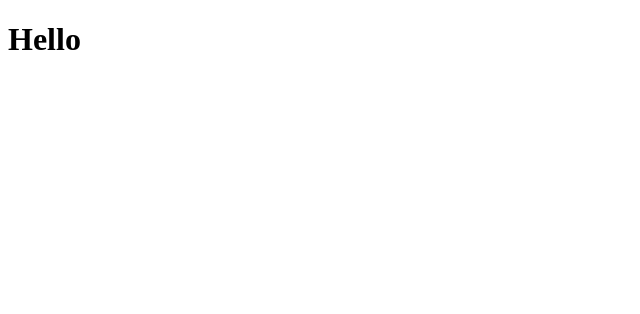
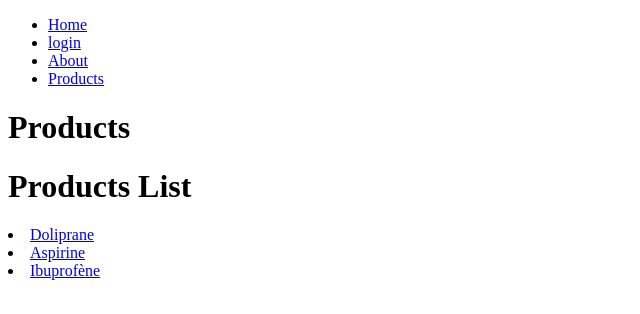
Before and after one commit to kadiebweoscar0/GESTION-PHARMA, a React (Vite) app: page /products in a window 1280 px wide. Shown: the top 314 px of the page, without its empty margins (0-640 px from the left). Built offline with nearby package versions, Linux system fonts and the light colour scheme.

Commit message:
configuration des routes et affichage produits

```diff
--- a/package.json
+++ b/package.json
@@ -11,7 +11,8 @@
   },
   "dependencies": {
     "react": "^18.2.0",
-    "react-dom": "^18.2.0"
+    "react-dom": "^18.2.0",
+    "react-router-dom": "^6.20.0"
   },
   "devDependencies": {
     "@types/react": "^18.2.37",
--- a/src/App.jsx
+++ b/src/App.jsx
@@ -1,9 +1,28 @@
-
+import React from "react";
+import { BrowserRouter, Routes, Route } from "react-router-dom";
+import Home from "./pages/home";
+import About from "./pages/about";
+import Login from "./pages/login";
+import Products from "./pages/products";
+import SingleProduct from "./pages/singleProduct";
+import ProductsList from "./pages/ProductsList";
+import NavBar from "./components/navBar";
 
 function App() {
 
   return (
-    <h1>Hello</h1>
+    <BrowserRouter>
+      <NavBar />
+      <Routes>
+        <Route path="/" element={<Home />} />
+        <Route path="/login" element={<Login />} />
+        <Route path="/about" element={<About />} />
+        <Route path="/products" element={<Products />} >
+          <Route index element={<ProductsList />}/>
+          <Route path=":id" element={<SingleProduct />} />
+        </Route>
+      </Routes>
+    </BrowserRouter>
   )
 }
 
--- /dev/null
+++ b/src/components/button.jsx
@@ -0,0 +1,7 @@
+
+function Button(props) {
+    return(
+        <button>{props.ValueButton}</button>
+    )
+}
+export default Button;
--- /dev/null
+++ b/src/components/navBar.jsx
@@ -0,0 +1,16 @@
+import React from "react"
+import { NavLink } from "react-router-dom";
+
+function NavBar() {
+    return(
+        <nav>
+            <ul>
+            <li><NavLink to="/">Home</NavLink></li>
+            <li><NavLink to="/login">login</NavLink></li>
+            <li><NavLink to="/about">About</NavLink></li>
+            <li><NavLink to="/products">Products</NavLink></li>
+            </ul>
+         </nav>
+    )
+}
+export default NavBar
--- a/src/main.jsx
+++ b/src/main.jsx
@@ -1,6 +1,7 @@
 import React from 'react'
 import ReactDOM from 'react-dom/client'
 import App from './App.jsx'
+
 
 ReactDOM.createRoot(document.getElementById('root')).render(
   <React.StrictMode>
--- a/src/pages/ProductsList.jsx
+++ b/src/pages/ProductsList.jsx
@@ -1,8 +1,39 @@
+import { Link } from "react-router-dom";
 
+
+const products = [
+    {
+        id: "1",
+        name: "Doliprane",
+        image: "https://dummyimage.com/200x200/000/fff&text=Doliprane",
+        description: "Le Doliprane est un médicament contre la douleur et la fièvre couramment utilisé pour soulager les maux de tête, les douleurs musculaires, les courbatures, les douleurs dentaires, les maux de gorge et les fièvres."
+    },
+    {
+        id: "2",
+        name: "Aspirine",
+        image: "https://dummyimage.com/200x200/000/fff&text=Aspirine",
+        description: "L'aspirine est un médicament anti-inflammatoire non stéroïdien (AINS) qui est utilisé pour soulager la douleur, la fièvre et l'inflammation."
+    },
+    {
+        id: "3",
+        name: "Ibuprofène",
+        image: "https://dummyimage.com/200x200/000/fff&text=Ibuprofene",
+        description: "Il est disponible en comprimés, en gélules, en suppositoires et en sirop. La dose recommandée pour les adultes est de 200 à 400 milligrammes par prise, jusqu'à 4 prises par jour"
+    }
+];
 
 function ProductsList() {
     return(
-        <h1>Products List</h1>
+        <>
+            <h1>Products List</h1>
+            <lu>
+                {
+                    products.map(product => (
+                        <li key={product.id}><Link to={`/products/${product.id}`}>{product.name}</Link></li>
+                    ))
+                }
+            </lu>
+        </>
     )
 }
 export default ProductsList;
--- a/src/pages/login.jsx
+++ b/src/pages/login.jsx
@@ -1,7 +1,12 @@
+import Button from "../components/button";
 
 function Login() {
     return(
-        <h1>Login</h1>
+        <>
+            <h1>Login</h1>
+            <Button ValueButton="Connexion"/>
+        </>
+
     )
 }
 export default Login;
--- a/src/pages/products.jsx
+++ b/src/pages/products.jsx
@@ -1,7 +1,14 @@
+import {Outlet} from 'react-router-dom';
+
+
+
 
 function Products() {
     return(
+        <>
         <h1>Products</h1>
+        <Outlet />
+        </>
     )
 }
 export default Products
```
Also changed, not shown: src/components/ProductPreview.jsx (added, +9 -0 lines), 1 other file (tests, documents, lock files or other folders).
